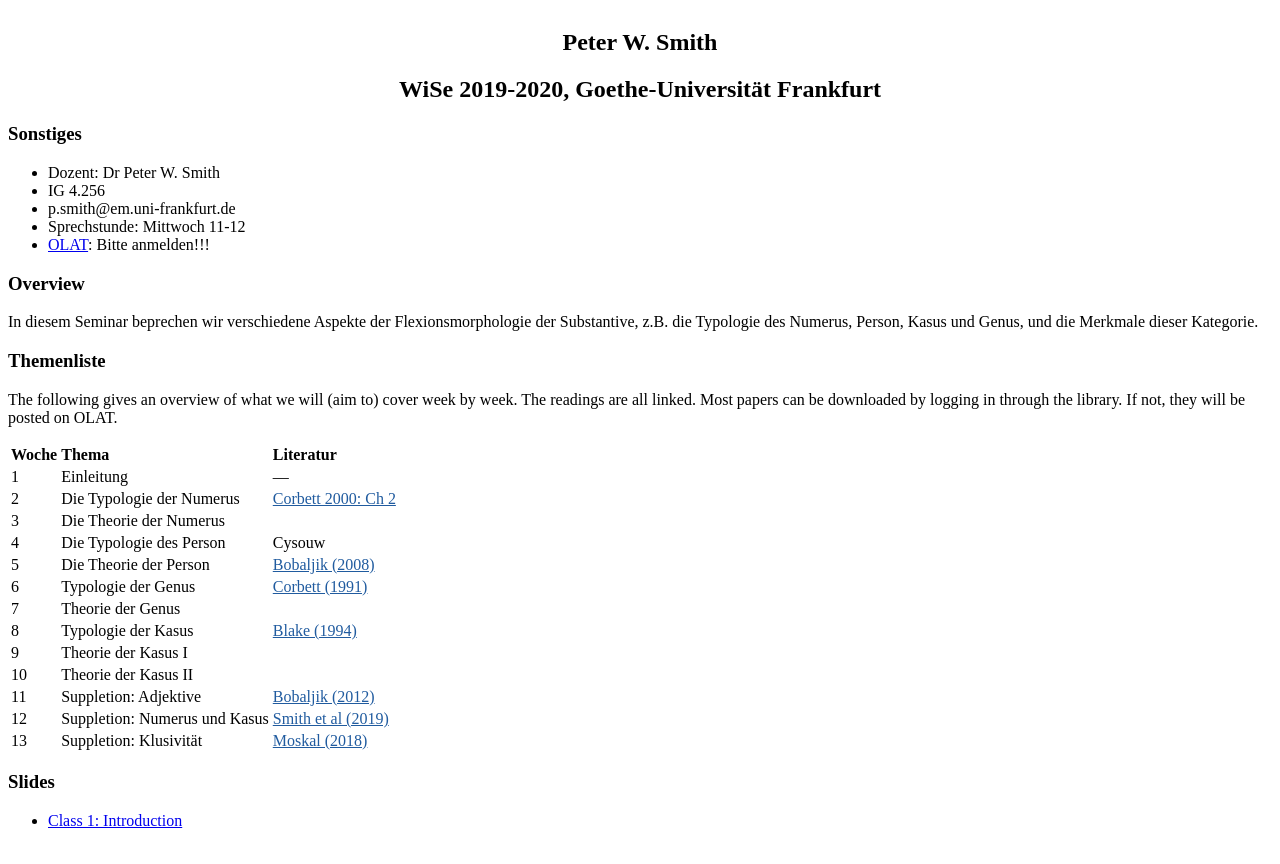
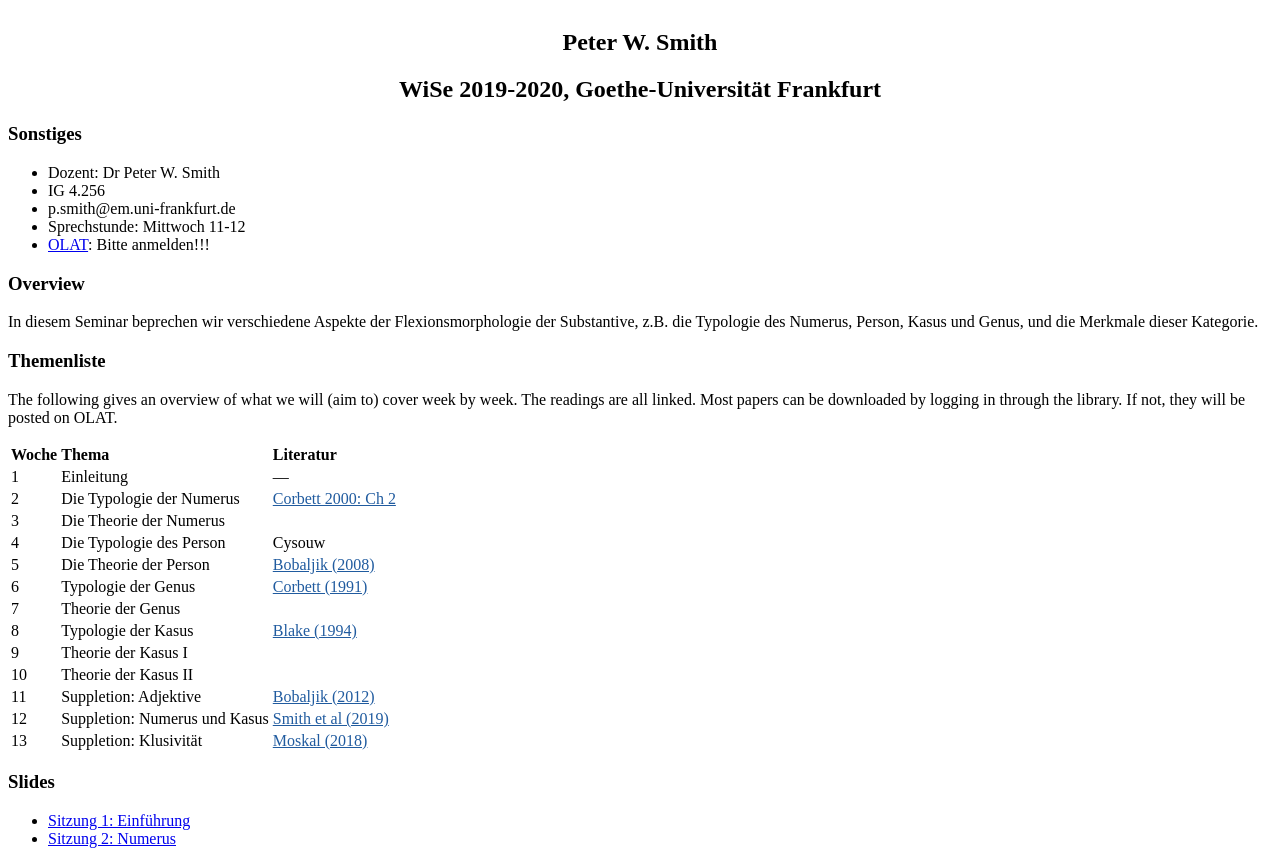
Before and after one commit to pwsmith/inflectional_morphology, a website: page index.html in a window 1280 px wide. Shown: the part 90-954 px from the top of the page. Drawn offline with Linux system fonts and the light colour scheme.

Commit message:
class 2 slides done

```diff
--- a/index.html
+++ b/index.html
@@ -110,7 +110,10 @@
   <h3>Slides</h3>
 
   <ul>
-    <li><a href="wk1_einleitung.html">Class 1: Introduction</a></li>
+    <li><a href="wk1_einleitung.html">Sitzung 1: Einführung</a></li>
+    <li>
+      <a href="wk2_numerus.pdf">Sitzung 2: Numerus</a>
+    </li>
   </ul>
   </body>
 
```
Also changed, not shown: 2 other files.
